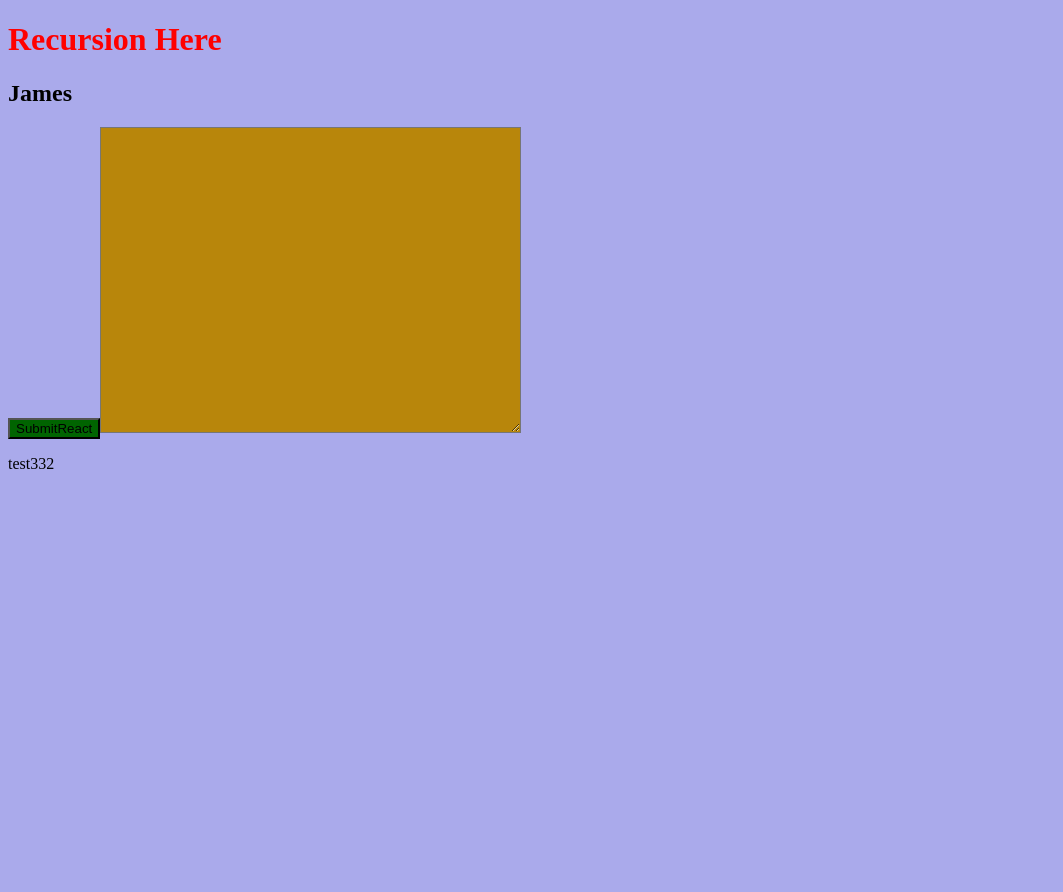
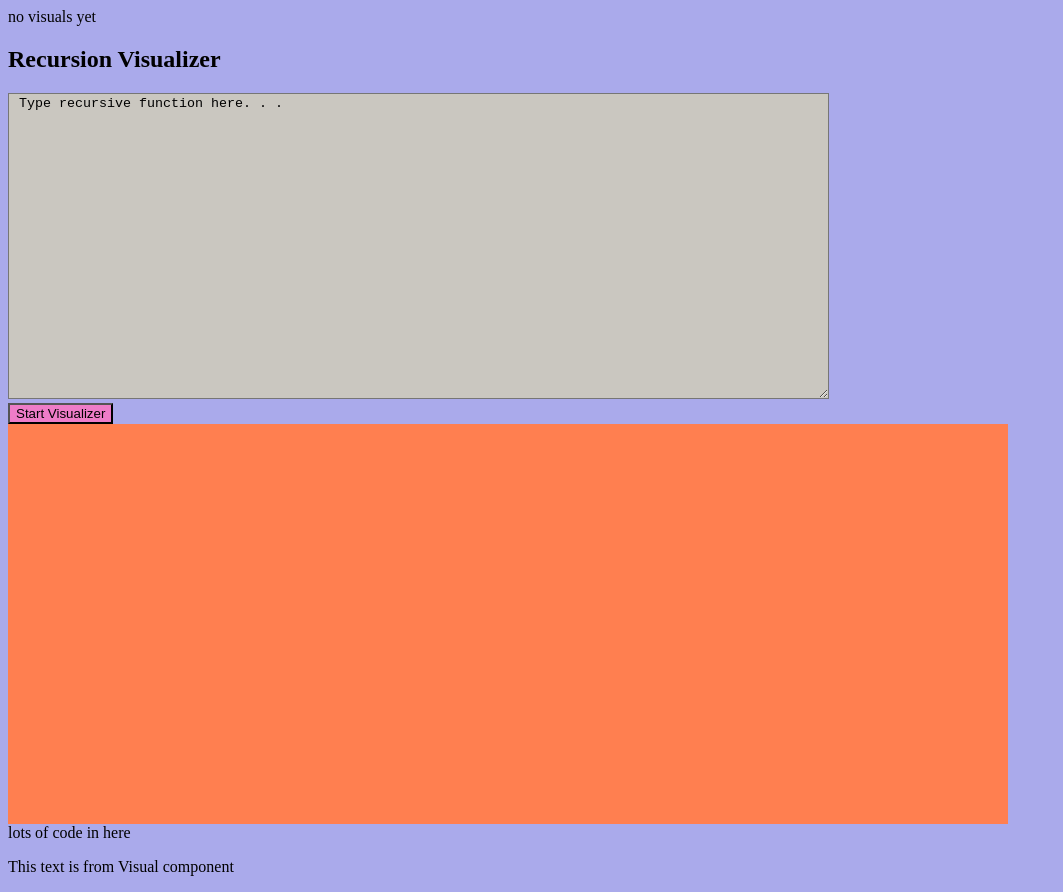
Before and after one commit to James-P-Cross/Recursion_Visualizer, a React app: page / in a window 1280 px wide. Shown: the whole page, without its empty margins (0-1063 px from the left). Before the commit the page ends 800 px from the top, so only its background shows below. Built offline with nearby package versions, Linux system fonts and the light colour scheme; the HTML template or start-up script is replaced by a standard one.

Commit message:
State and props working

```diff
--- a/src/App.jsx
+++ b/src/App.jsx
@@ -2,42 +2,37 @@ import React, { Component } from 'react';
 import { render } from 'react-dom';
 
 //Need to define/get data from parent component and assign to child componenet props attribute
+//component ideally should only do one thing. . .
 
 class App extends Component {
   constructor(props) {
     super(props);
+    // this.state = {
+    //   Visuals : 'none and more text from state'
+    // };
 
-    this.state = {
-      Visuals : 'none'
-    };
   }
     render() {
       return (
         <div>
-        <h1>Recursion Here</h1>
+        {/* <h1>Recursion Here</h1> */}
         <CodeForm/>
-        <Visual/>
+        {/* <Visual/> */}
+        <div>
+        {/* <CodeForm visualProp = {this.state.Visuals}/> */}
+        </div>
       </div>
       )
     }
 }
 
-class Visual extends Component {
-  //must set state in the top componant AKA the stateful component
-
-
-
-  render() {
-    return (
-      <p>test332</p>
-
-    );
-  }
-}
-
 class CodeForm extends Component {
   constructor(props) {
     super(props);
+    this.state = {
+      Visuals: 'no visuals yet',
+      theCode: 'lots of code in here'
+    }
 
   }
 
@@ -81,16 +76,43 @@ class CodeForm extends Component {
 
 
   render() {
+    const vis = this.state.Visuals;
     return (
       <div>
-      <p>{this.props.Visuals}</p>
-      <h2>James</h2>
-        <button type="button" className="submitButton" onClick={this.submitCode}>SubmitReact</button>
+      <div>{vis}</div>
+      <h2>Recursion Visualizer</h2>
+      {<textarea id="textArea" name="textArea" rows="20" cols="100"> Type recursive function here. . .  </textarea>}
+      <div>
+        <button type="button" className="submitButton" onClick={this.submitCode}>Start Visualizer</button>
+      </div>
+    <div className="box"></div>
+    <Visual theCode = {this.state.theCode}/>
+
+    </div>
+    );
+  }
+}
+
+class Visual extends Component {
+  //must set state in the top componant AKA the stateful component
+  // constructor(props) {
+  //   super();
+  //   this.state = {
+  //     theCode : this.props.theCode
+  //   }
+  // }
 
 
 
-    {<textarea id="textArea" name="textArea" rows="20" cols="50"> </textarea>}
-    </div>
+  render() {
+    const someCode = this.props.theCode;
+
+    return (
+      <>
+      <div>{someCode}</div>
+
+      <p>This text is from Visual component</p>
+  </>
     );
   }
 }
--- a/styles.css
+++ b/styles.css
@@ -3,13 +3,13 @@ h1 {
 }
 
 .box {
-    height:500px;
+    height:400px;
     width: 1000px;
     background-color: coral;
 }
 
 #textArea {
-    background-color: darkgoldenrod;
+    background-color: rgb(202, 199, 192);
 }
 
 body {
@@ -17,5 +17,5 @@ body {
 }
 
 .submitButton {
-    background-color: darkgreen;
+    background-color: rgb(238, 124, 200);
 }
```
Also changed, not shown: 2 other files (tests, documents, lock files or other folders).
